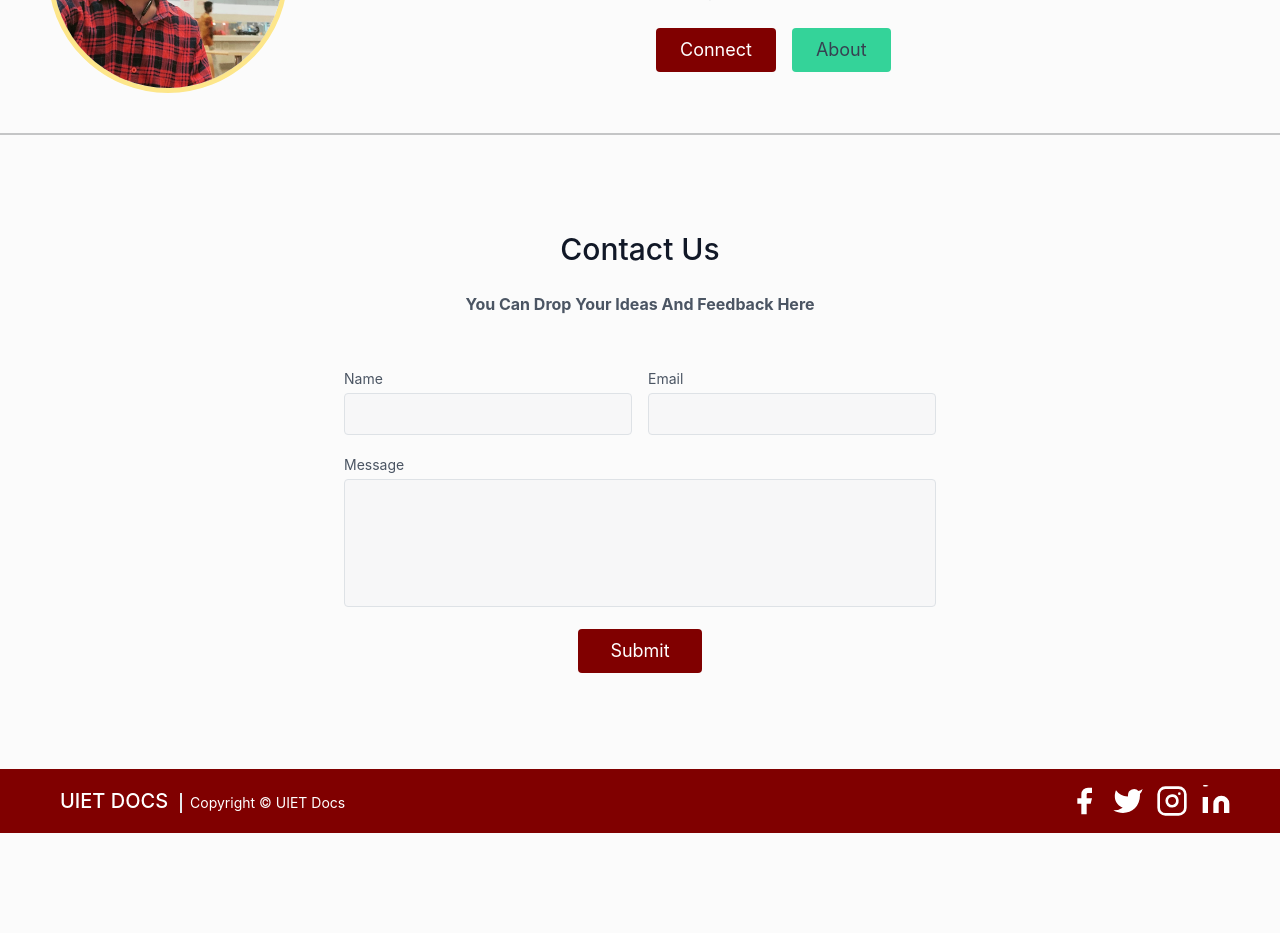
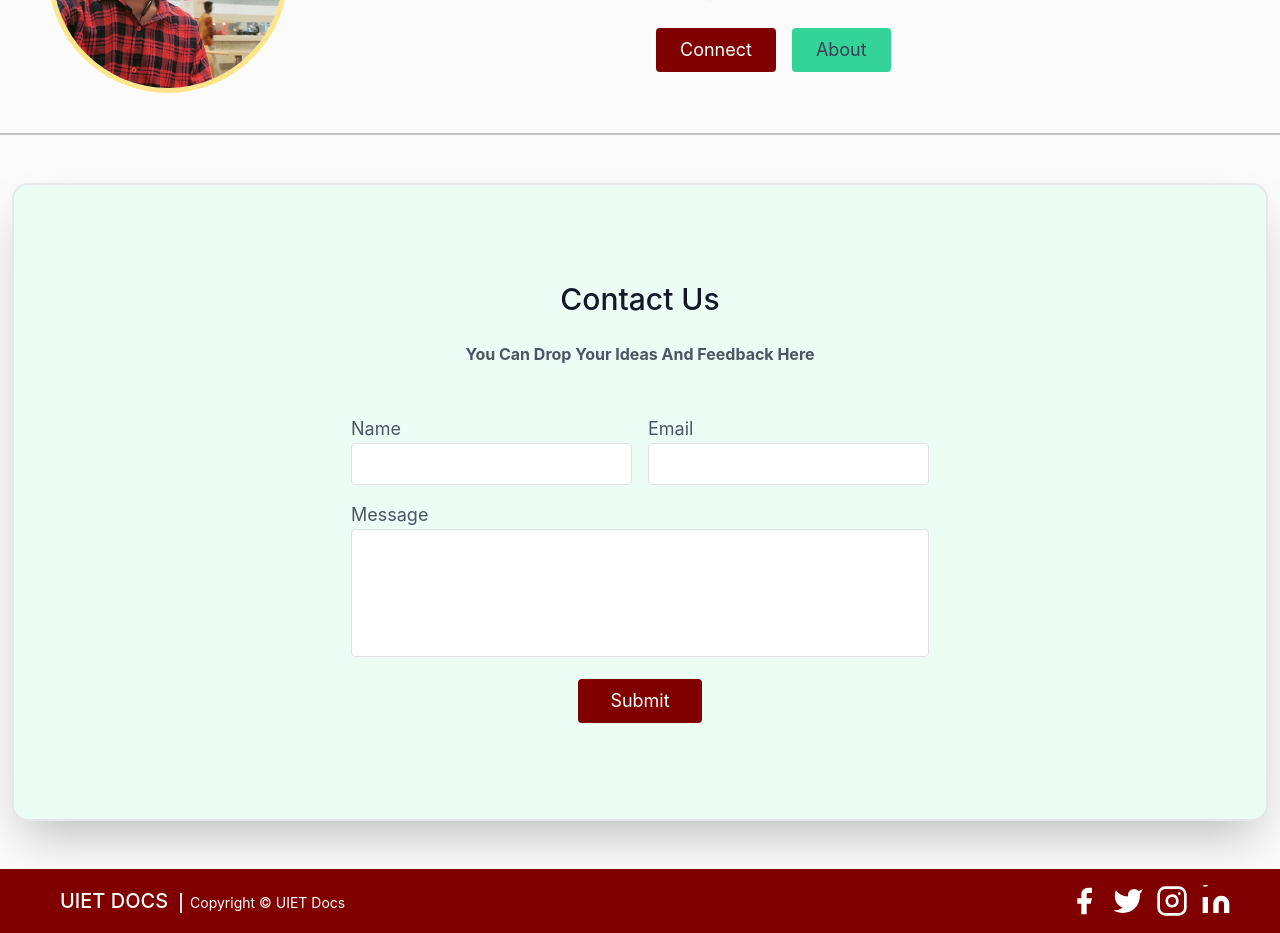
Before and after one commit to ivibhu05/uiet-docs-react, a React (Create React App) app: page /contact in a window 1280 px wide. Shown: the part 940-1873 px from the top of the page. Before the commit the page ends 1773 px from the top, so only its background shows below. Built offline with nearby package versions, Linux system fonts and the light colour scheme.

Commit message:
minor changes2

```diff
--- a/src/components/clubs/index.js
+++ b/src/components/clubs/index.js
@@ -10,14 +10,14 @@ const Clubs = () => {
       <h1 className="py-4 sm:text-3xl text-2xl font-medium title-font text-gray-900 text-center">
         Evolution (UIET Coding Club)
       </h1>
-      <section className="text-gray-600 body-font">
-        <div className="container px-5 py-24 mx-auto">
+      <section className="text-gray-600 body-font pl-2 pr-2">
+        <div className="container px-5 py-24 mx-auto  border-2 rounded-2xl shadow-2xl ">
           <div className="flex flex-wrap -m-4">
             <div className="lg:w-1/3 sm:w-1/2 p-4">
               <div className="flex relative">
                 <img
                   alt="gallery"
-                  className=" inset-0 h-48 w-96 object-center border-5 border-grey-100 border-solid"
+                  className=" inset-0 h-48 w-96 object-center border-3 border-grey-100 border-solid"
                   src={Team1}
                 />
               </div>
@@ -26,7 +26,7 @@ const Clubs = () => {
               <div className="flex relative">
                 <img
                   alt="gallery"
-                  className=" inset-0 h-48 w-96 object-center border-5 border-grey-100 border-solid"
+                  className=" inset-0 h-48 w-96 object-center border-3 border-grey-100 border-solid"
                   src={Team2}
                 />
               </div>
@@ -35,7 +35,7 @@ const Clubs = () => {
               <div className="flex relative">
                 <img
                   alt="gallery"
-                  className=" inset-0 object-fill h-48 w-96 object-center border-5 border-grey-100 border-solid"
+                  className=" inset-0 object-fill h-48 w-96 object-center border-3 border-grey-100 border-solid"
                   src={Team3}
                 />
               </div>
@@ -43,11 +43,14 @@ const Clubs = () => {
           </div>
         </div>
       </section>
+<br />
+<br />
+<br />
 
       <section className="antialiased bg-gray-100 text-gray-600 py-12 px-4 ml-100">
         <div className=" flex flex-col justify-center h-full ">
           {/* Table */}
-          <div className=" rounded-xl w-full max-w-2xl mx-auto py-12 bg-blue-100 shadow-lg rounded-sm border border-gray-200">
+          <div className="bg-green-50 rounded-xl w-full max-w-2xl mx-auto py-12  border-2 rounded-2xl shadow-2xl ">
             <header className="px-5 py-4 border-b border-gray-100">
               <h2 className="font-semibold text-gray-800 text-3xl text-center">
                 Previous Winners
--- a/src/components/contact/index.js
+++ b/src/components/contact/index.js
@@ -51,9 +51,12 @@ const Contact = () => {
 
       <hr />
       <div>
-        <section className="text-gray-600 body-font relative">
-          <div className="container px-5 py-24 mx-auto">
-            <div className="flex flex-col text-center w-full mb-12">
+        <br />
+        <br />
+
+        <section className="text-gray-600 body-font relative pr-3 pl-3">
+          <div className="container px-5 py-24 mx-auto border-2 rounded-2xl shadow-2xl bg-green-50">
+            <div className="flex flex-col text-center w-full mb-12 ">
               <h1 className="sm:text-3xl text-2xl font-medium title-font mb-4 text-gray-900">
                 Contact Us
               </h1>
@@ -67,7 +70,7 @@ const Contact = () => {
                   <div className="relative">
                     <label
                       htmlFor="name"
-                      className="leading-7 text-sm text-gray-600"
+                      className="leading-7 text-lg text-gray-600"
                     >
                       Name
                     </label>
@@ -75,7 +78,7 @@ const Contact = () => {
                       type="text"
                       id="name"
                       name="name"
-                      className="w-full bg-gray-100 bg-opacity-50 rounded border border-gray-300 focus:border-indigo-500 focus:bg-white focus:ring-2 focus:ring-indigo-200 text-base outline-none text-gray-700 py-1 px-3 leading-8 transition-colors duration-200 ease-in-out"
+                      className="w-full  bg-opacity-50 rounded border border-gray-300 focus:border-indigo-500 focus:bg-white focus:ring-2 focus:ring-indigo-200 text-base outline-none text-gray-700 py-1 px-3 leading-8 transition-colors duration-200 ease-in-out"
                     />
                   </div>
                 </div>
@@ -83,7 +86,7 @@ const Contact = () => {
                   <div className="relative">
                     <label
                       htmlFor="email"
-                      className="leading-7 text-sm text-gray-600"
+                      className="leading-7 text-lg text-gray-600"
                     >
                       Email
                     </label>
@@ -91,7 +94,7 @@ const Contact = () => {
                       type="email"
                       id="email"
                       name="email"
-                      className="w-full bg-gray-100 bg-opacity-50 rounded border border-gray-300 focus:border-indigo-500 focus:bg-white focus:ring-2 focus:ring-indigo-200 text-base outline-none text-gray-700 py-1 px-3 leading-8 transition-colors duration-200 ease-in-out"
+                      className="w-full  bg-opacity-50 rounded border border-gray-300 focus:border-indigo-500 focus:bg-white focus:ring-2 focus:ring-indigo-200 text-base outline-none text-gray-700 py-1 px-3 leading-8 transition-colors duration-200 ease-in-out"
                     />
                   </div>
                 </div>
@@ -99,14 +102,14 @@ const Contact = () => {
                   <div className="relative">
                     <label
                       htmlFor="message"
-                      className="leading-7 text-sm text-gray-600"
+                      className="leading-7 text-lg text-gray-600"
                     >
                       Message
                     </label>
                     <textarea
                       id="message"
                       name="message"
-                      className="w-full bg-gray-100 bg-opacity-50 rounded border border-gray-300 focus:border-indigo-500 focus:bg-white focus:ring-2 focus:ring-indigo-200 h-32 text-base outline-none text-gray-700 py-1 px-3 resize-none leading-6 transition-colors duration-200 ease-in-out"
+                      className="w-full  bg-opacity-50 rounded border border-gray-300 focus:border-indigo-500 focus:bg-white focus:ring-2 focus:ring-indigo-200 h-32 text-base outline-none text-gray-700 py-1 px-3 resize-none leading-6 transition-colors duration-200 ease-in-out"
                       defaultValue={''}
                     />
                   </div>
@@ -123,6 +126,9 @@ const Contact = () => {
             </div>
           </div>
         </section>
+        <br />
+        <br />
+
       </div>
     </>
   );
--- a/src/components/contribute/index.js
+++ b/src/components/contribute/index.js
@@ -3,14 +3,16 @@ import { CONTRIBUTERS } from '../../utils/contributers';
 
 const Contribute = () => {
   return (
-    <div>
+    <>
+
+
       <h1 className="sm:text-3xl text-2xl text-center font-medium title-font mb-4 text-gray-900 py-2">
         Top Contributers
       </h1>
       <div className="flex flex-col">
         <div className="-my-2 overflow-x-auto sm:-mx-6 lg:-mx-0">
           <div className="py-2 align-middle inline-block min-w-full sm:px-6 lg:px-8">
-            <div className="shadow overflow-hidden border-b border-gray-200 sm:rounded-lg">
+            <div className="shadow-2xl border-2 border-gray-200 sm:rounded-lg">
               <table className="min-w-full divide-y divide-gray-200">
                 <thead className="bg-gray-50">
                   <tr>
@@ -64,8 +66,12 @@ const Contribute = () => {
           </div>
         </div>
       </div>
-      <br />
-    </div>
+
+
+    <br />
+    <br />
+    <br />
+    </>
   );
 };
 
--- a/src/components/home/index.js
+++ b/src/components/home/index.js
@@ -1,7 +1,7 @@
-import React from 'react';
-import logo1 from '../../assets/l1.png';
-import logo2 from '../../assets/l2.png';
-import logo3 from '../../assets/l3.png';
+import React from "react";
+import logo1 from "../../assets/l1.png";
+import logo2 from "../../assets/l2.png";
+import logo3 from "../../assets/l3.png";
 
 const Home = () => {
   return (
@@ -31,7 +31,7 @@ const Home = () => {
           ></button>
         </div>
 
-        <div className="carousel-inner relative w-full overflow-hidden">
+        <div className="carousel-inner relative w-full overflow-hidden p-[80%]">
           <div className="carousel-item active relative float-left w-full">
             <img src={logo3} className="block w-full" alt="Motorbike Smoke" />
             <div className="carousel-caption hidden md:block absolute text-center"></div>
@@ -43,7 +43,11 @@ const Home = () => {
           </div>
 
           <div className="carousel-item relative float-left w-full">
-            <img src={logo2} className="block w-full" alt="Woman Reading a Book" />
+            <img
+              src={logo2}
+              className="block w-full"
+              alt="Woman Reading a Book"
+            />
             <div className="carousel-caption hidden md:block absolute text-center"></div>
           </div>
         </div>
@@ -74,21 +78,22 @@ const Home = () => {
         </button>
       </div>
 
-      <div >
+      <div className="pl-5 pr-5  ">
         <div
           id="modal"
-          className="rounded pb-8 container mx-auto flex justify-center "
+          className="rounded-xl pb-8 container mx-auto flex justify-center border-3 mb-10 mt-10 shadow-2xl bg-green-50"
         >
           <p className="mt-4 text-black dark:text-white text-justify">
-            <strong>UIET Kanpur</strong>, <b>UNIVERSITY INSTITUTE OF ENGINEERING AND TECHNOLOGY</b>, a
-            department of <b>CSJM UNIVERSITY</b> has prospered by leaps and bounds over
-            the years achieving great academic heights besides foraying into the
-            top 50 finest engineering colleges of the country. Having been
-            taught by one of the best faculties of the region, the students of
-            UIET Kanpur have been empowered and groomed to take on the rigorous
-            challenges in their upcoming lives. The sincere efforts made by our
-            glorious alumni in the progress of the institute has further
-            strengthened its fundamentals in a short span of time. The
+            <strong>UIET Kanpur</strong>,{" "}
+            <b>UNIVERSITY INSTITUTE OF ENGINEERING AND TECHNOLOGY</b>, a
+            department of <b>CSJM UNIVERSITY</b> has prospered by leaps and
+            bounds over the years achieving great academic heights besides
+            foraying into the top 50 finest engineering colleges of the country.
+            Having been taught by one of the best faculties of the region, the
+            students of UIET Kanpur have been empowered and groomed to take on
+            the rigorous challenges in their upcoming lives. The sincere efforts
+            made by our glorious alumni in the progress of the institute has
+            further strengthened its fundamentals in a short span of time. The
             atmosphere of creativity and the enterprising attitude of the
             students has promoted a spirit of innovation. The recent
             achievements of the students in myriad fields including software,
```
